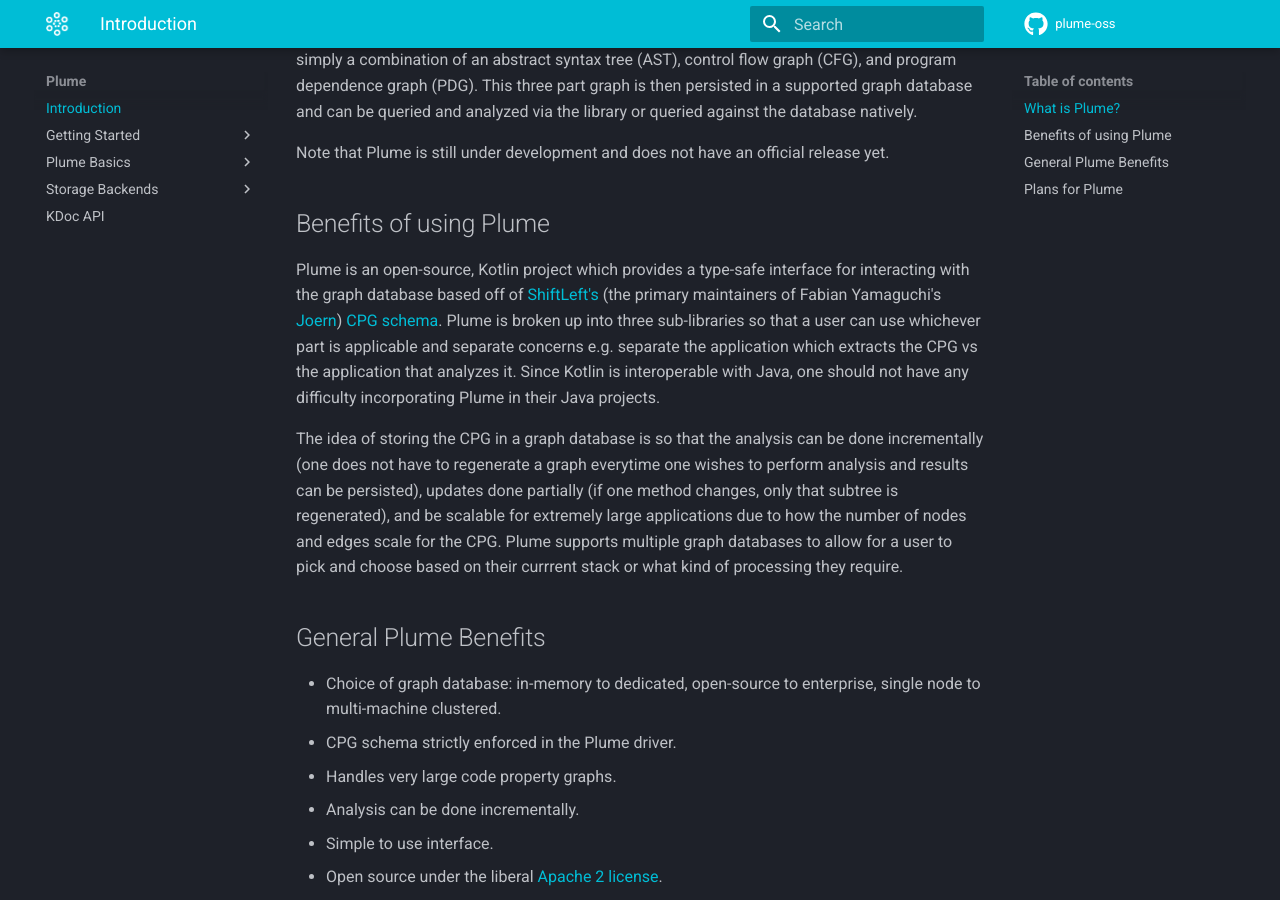
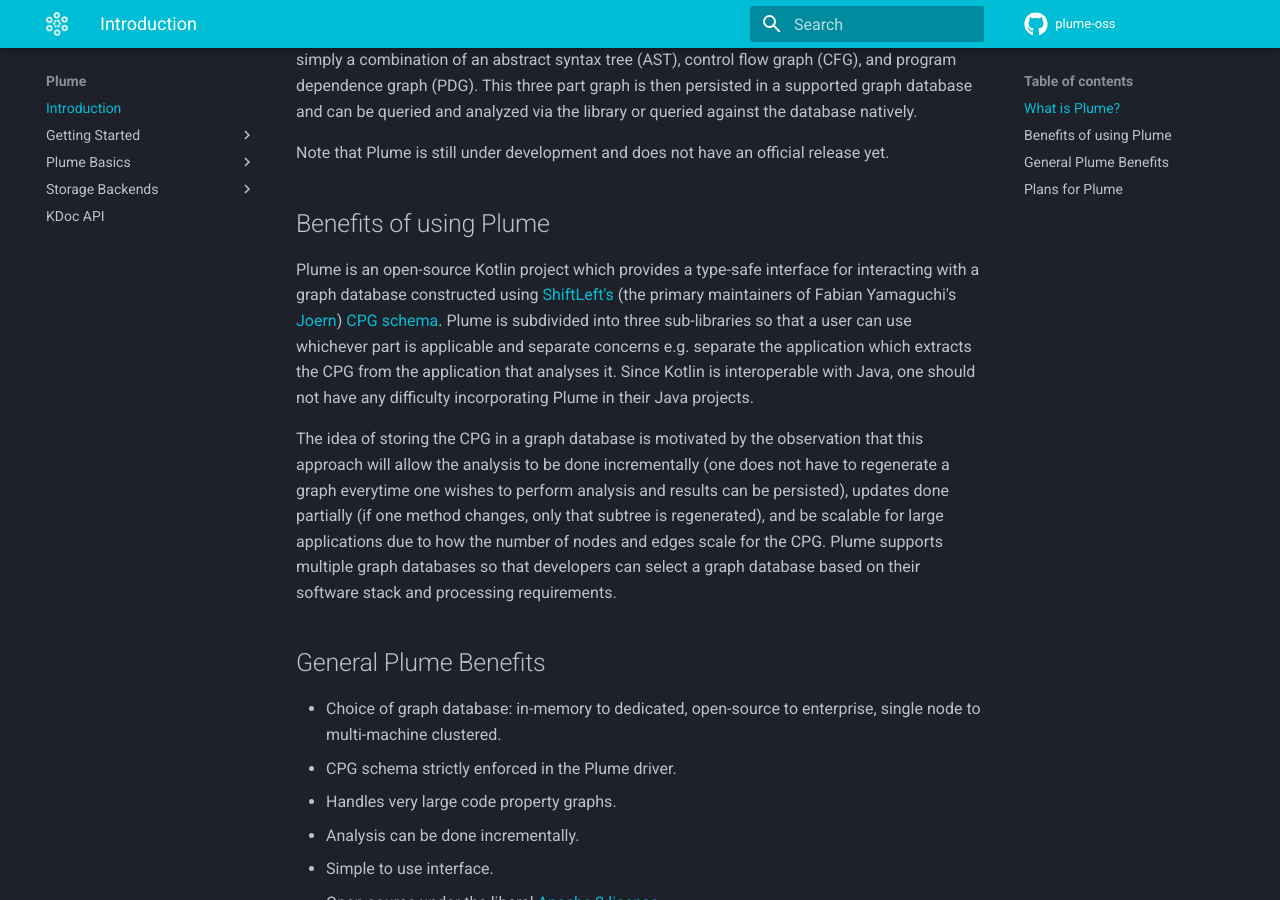
Before and after one commit to plume-oss/plume-docs, an MkDocs documentation site: the page built from docs/index.md, in a window 1280 px wide and 900 px high, scrolled down 260 px. Built offline with MkDocs 1.6.1 and Material for MkDocs 9.7.7, drawn with Linux system fonts in a browser that asks for light colours.

Commit message:
:ok_hand: Updated intro based on review

```diff
--- a/docs/index.md
+++ b/docs/index.md
@@ -12,20 +12,17 @@
 
 ## Benefits of using Plume
 
-Plume is an open-source, Kotlin project which provides a type-safe interface for interacting with the graph
-database based off of [ShiftLeft's](https://www.shiftleft.io/) (the primary maintainers of Fabian Yamaguchi's
+Plume is an open-source Kotlin project which provides a type-safe interface for interacting with a graph database constructed using [ShiftLeft's](https://www.shiftleft.io/) (the primary maintainers of Fabian Yamaguchi's
 [Joern](https://github.com/ShiftLeftSecurity/joern))
 [CPG schema](https://github.com/ShiftLeftSecurity/codepropertygraph/blob/master/codepropertygraph/src/main/resources/schemas/base.json).
-Plume is broken up into three sub-libraries so that a user can use whichever part is applicable and separate
-concerns e.g. separate the application which extracts the CPG vs the application that analyzes it. Since
+Plume is subdivided into three sub-libraries so that a user can use whichever part is applicable and separate
+concerns e.g. separate the application which extracts the CPG from the application that analyses it. Since
 Kotlin is interoperable with Java, one should not have any difficulty incorporating Plume in their Java projects.
 
-The idea of storing the CPG in a graph database is so that the analysis can be done incrementally (one does not
+The idea of storing the CPG in a graph database is motivated by the observation that this approach will allow the analysis to be done incrementally (one does not
 have to regenerate a graph everytime one wishes to perform analysis and results can be persisted), updates
-done partially (if one method changes, only that subtree is regenerated), and be scalable for extremely
-large applications due to how the number of nodes and edges scale for the CPG. Plume supports multiple graph
-databases to allow for a user to pick and choose based on their currrent stack or what kind of processing they
-require.
+done partially (if one method changes, only that subtree is regenerated), and be scalable for
+large applications due to how the number of nodes and edges scale for the CPG. Plume supports multiple graph databases so that developers can select a graph database based on their software stack and processing requirements.
 
 ## General Plume Benefits
 
```
